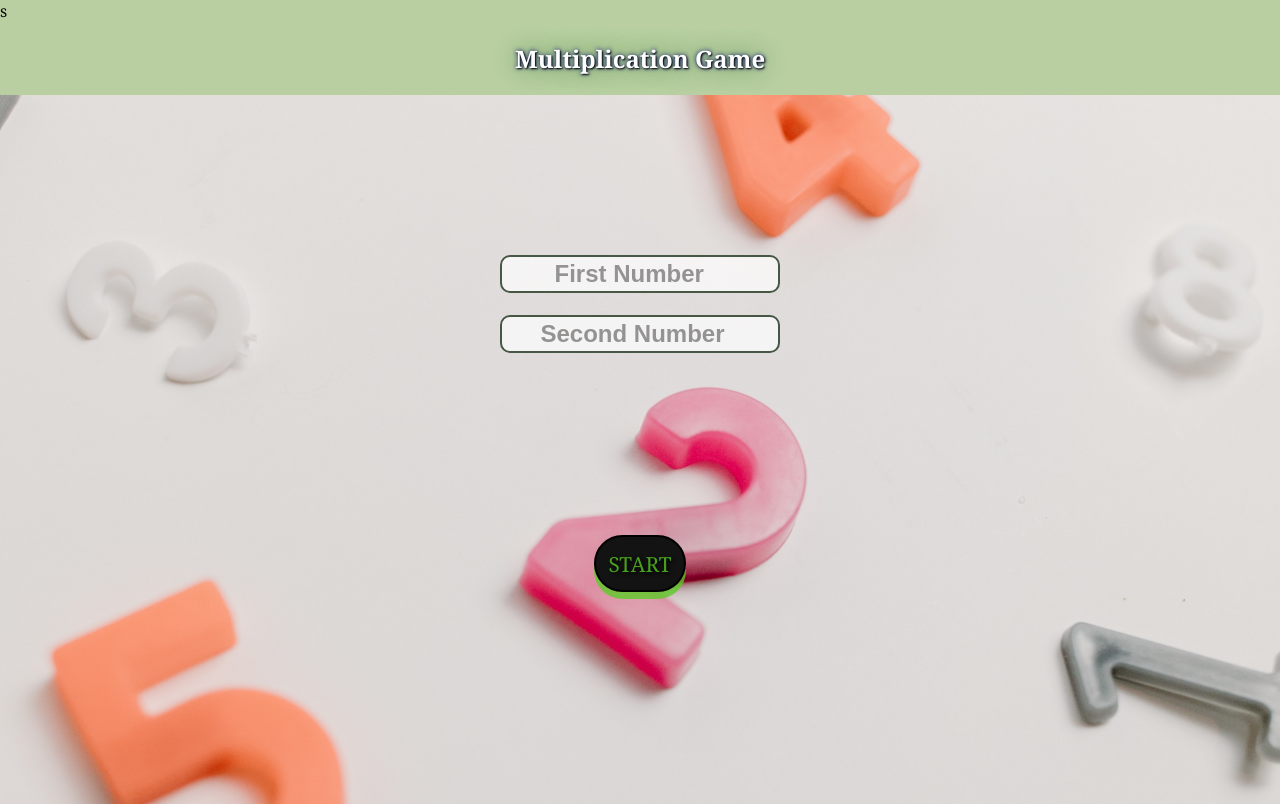
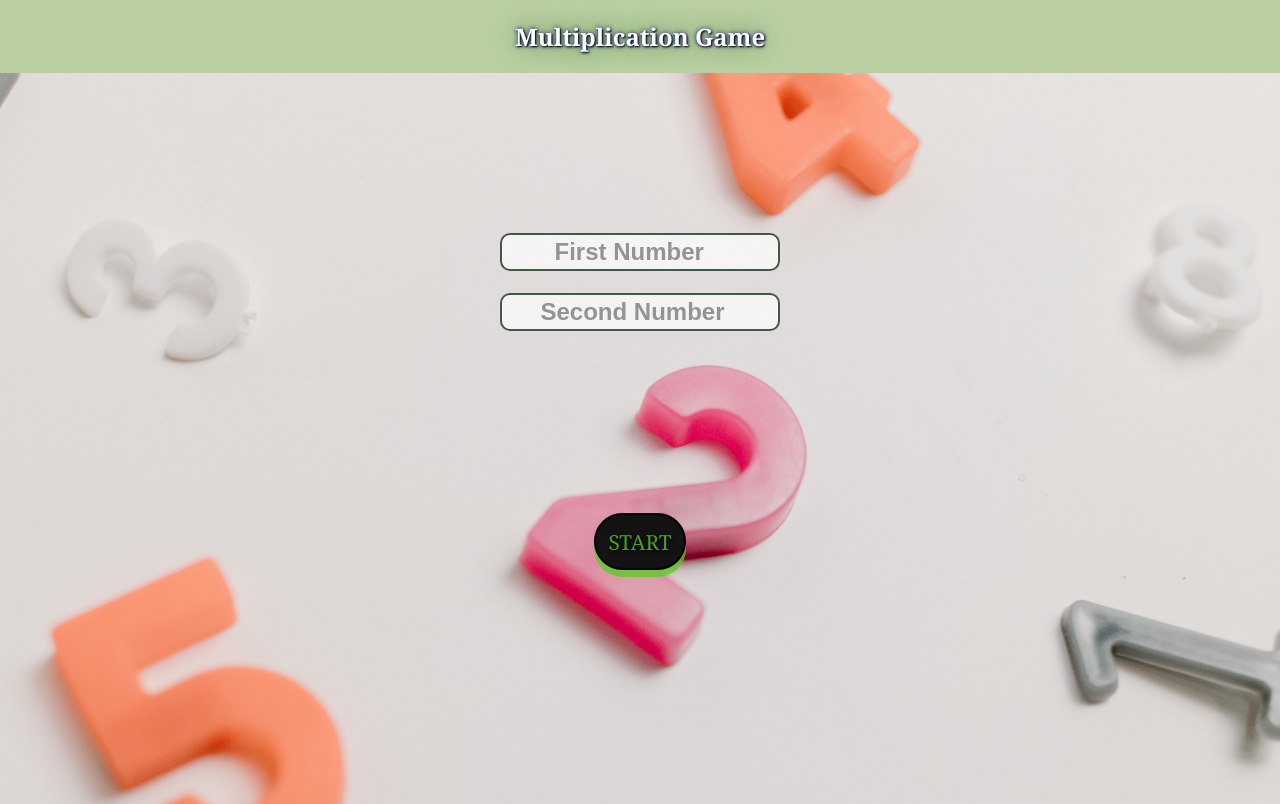
Before and after one commit to AanupRoy/Multiplication, a plain HTML site: page index.html in a window 1280 px wide. Shown: the top 804 px of the page. Drawn offline with Linux system fonts and the light colour scheme.

Commit message:
Update index.html

```diff
--- a/index.html
+++ b/index.html
@@ -8,7 +8,7 @@
     <title>M-game</title>
     <!-- hello world -->
 </head>
-<body>s
+<body>
 
     <div class="nothing">
 
```
